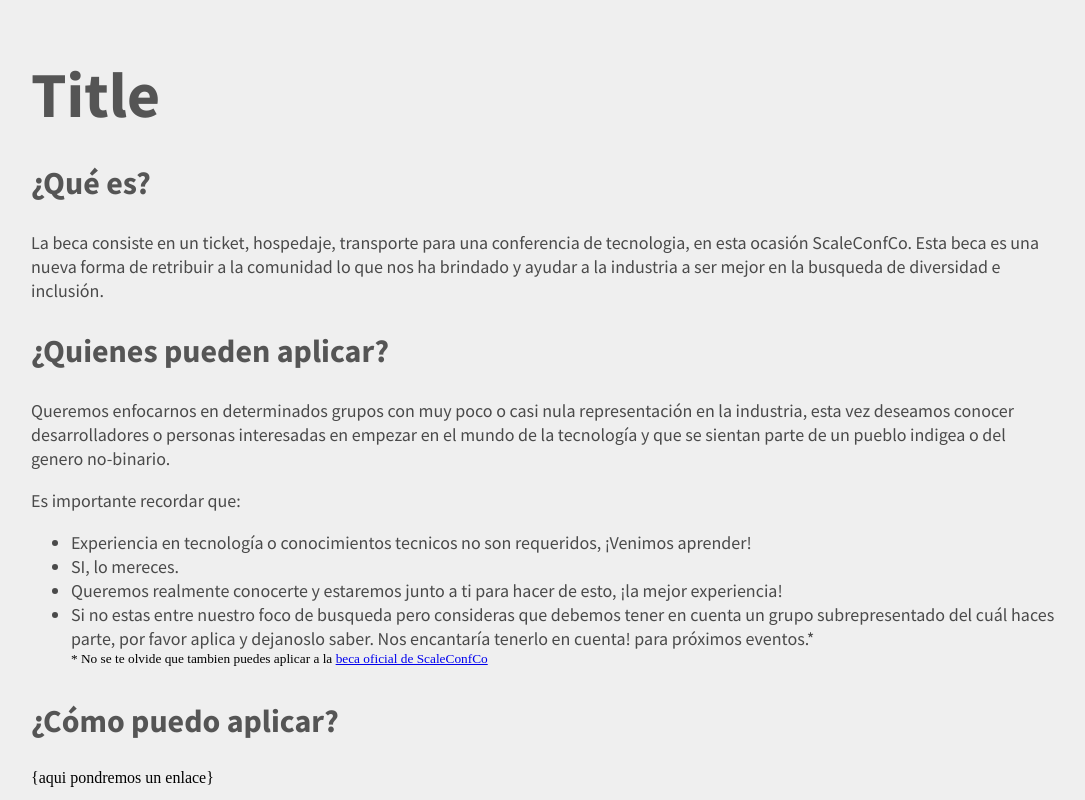
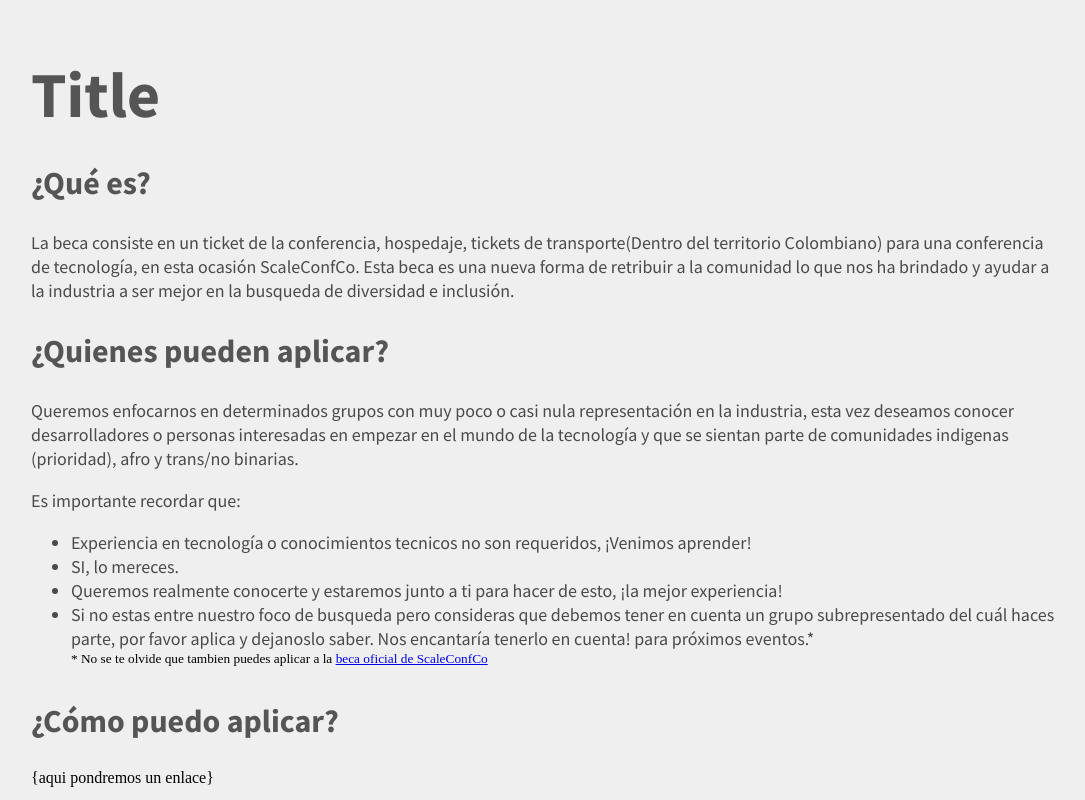
Before and after one commit to gomezjuliana/BecaScaleConfCo, a plain HTML site: page index.html in a window 1280 px wide. Shown: the top 800 px of the page, without its empty margins (97-1182 px from the left). Drawn offline with Linux system fonts and the light colour scheme.

Commit message:
Update index.html

```diff
--- a/index.html
+++ b/index.html
@@ -11,14 +11,14 @@
   <h1 class="title">Title</h1>
 
   <h3 class="subtitle">¿Qué es?</h3>
-  <p class="paragraph">La beca consiste en un ticket, hospedaje, transporte  para una conferencia de tecnologia, en esta ocasión ScaleConfCo.
+  <p class="paragraph">La beca consiste en un ticket de la conferencia, hospedaje, tickets de transporte(Dentro del territorio Colombiano) para una conferencia de tecnología, en esta ocasión ScaleConfCo.
       Esta beca es una nueva forma de retribuir a la comunidad lo que nos ha brindado y ayudar a la industria a ser mejor
       en la busqueda de diversidad e inclusión.</p>
 
   <h3 class="subtitle">¿Quienes pueden aplicar?</h3>
   <p class="paragraph">Queremos enfocarnos en determinados grupos con muy poco o casi nula representación en la industria, esta vez deseamos conocer
-      desarrolladores o personas interesadas en empezar en el mundo de la tecnología y que se sientan parte de un pueblo indigea o
-      del genero no-binario.</p>
+      desarrolladores o personas interesadas en empezar en el mundo de la tecnología y que se sientan parte de comunidades indigenas (prioridad),
+      afro y trans/no binarias.</p>
 
   <p class="paragraph">
       Es importante recordar que:
```
